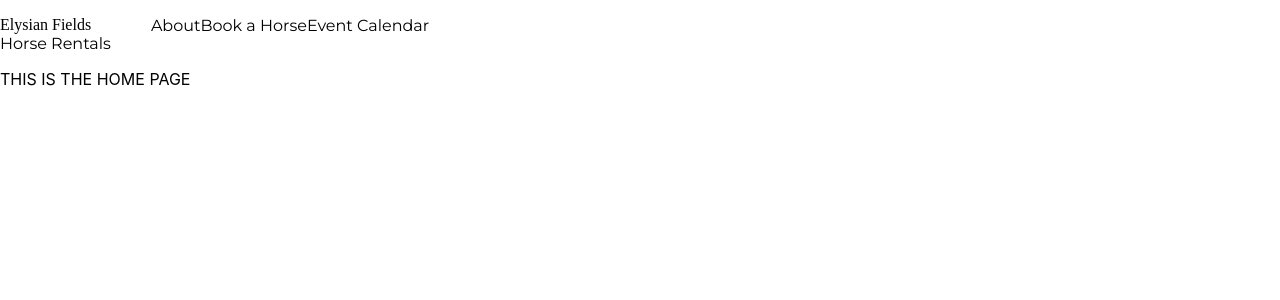
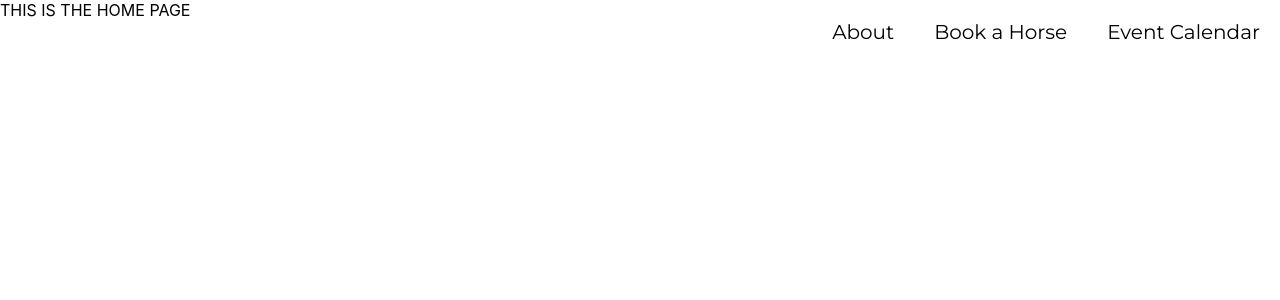
Before and after one commit to heatherdice/Elysian_Fields_Horse_Rentals, a React (Create React App) app in the folder client/: page / in a window 1280 px wide. Shown: the top 300 px of the page. Built offline with nearby package versions, Linux system fonts and the light colour scheme; the HTML template or start-up script is replaced by a standard one; a web font is replaced by a local one.

Commit message:
Desktop navbar styling

```diff
--- a/client/src/components/Navbar.js
+++ b/client/src/components/Navbar.js
@@ -43,11 +43,6 @@ export default function Navbar() {
     return (
         <>
             <nav className="navbar">
-                <p className="site-title">
-                    <span>Elysian Fields</span>
-                    <span>Horse Rentals</span>
-                </p>
-
                 {screenType === 'desktop' ? (
                     <ul className="desktop-nav">
                         {navLinks.map((navbar) =>
--- a/client/src/styles/Navbar.css
+++ b/client/src/styles/Navbar.css
@@ -1,20 +1,11 @@
-.navbar {
-    width: 100vw;
-}
-
-.navbar, .site-title, .desktop-nav {
+.navbar, .desktop-nav {
     display: flex;
 }
 
-.site-title {
-    flex-direction: column;
-}
-
-.site-title span:nth-child(1) {
-    font-family: var(--title-font);
-}
-
-.site-title span:nth-child(2), .desktop-nav {
+.navbar {
+    width: 100%;
+    position: fixed;
+    justify-content: flex-end;
     font-family: var(--text-font);
 }
 
@@ -22,4 +13,14 @@
     list-style: none;
     flex-direction: row;
     justify-content: flex-end;
+    font-size: 1.25em;
 }
+
+.desktop-navbar-links {
+    cursor: pointer;
+    padding: 0 1em;
+}
+
+.desktop-navbar-links:hover {
+    text-decoration: underline 0.08em black;
+}
```
